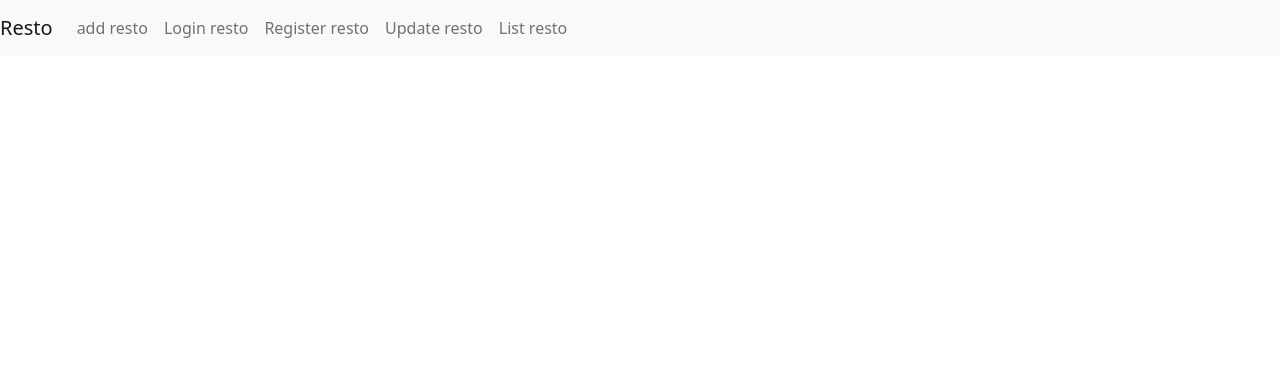
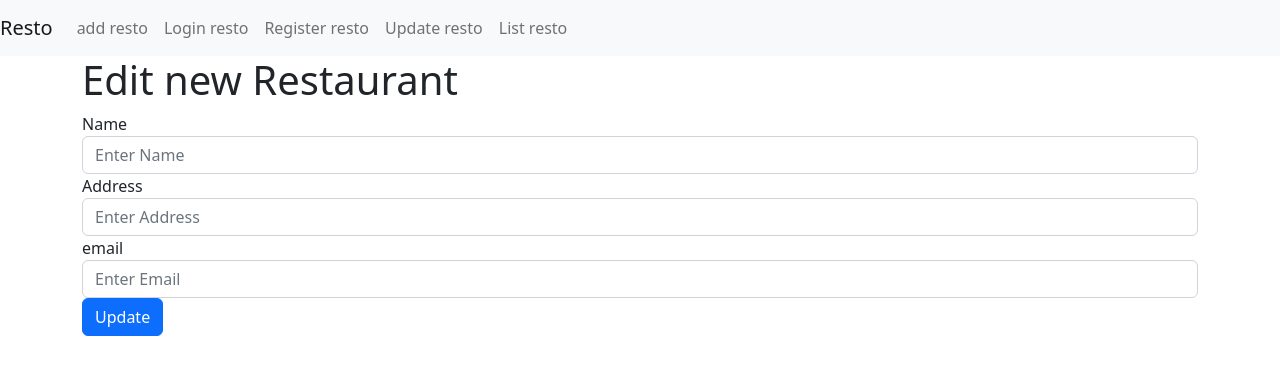
Before and after one commit to Abhinavsinghnegi/resto, an Angular app: page /update/1 in a window 1280 px wide. Before the commit this address led to /. Shown: the top 374 px of the page. Built offline with nearby package versions, Linux system fonts and the light colour scheme.

Commit message:
feat:create edit functionality for the form

```diff
--- a/src/app/app-routing.module.ts
+++ b/src/app/app-routing.module.ts
@@ -11,7 +11,7 @@ const routes: Routes = [
   {path:'list',component:ListRestoComponent},
   {path:'login',component:LoginComponent},
   {path:'register',component:RegisterComponent},
-  {path:'update',component:UpdateRestoComponent}
+  {path:'update/:id',component:UpdateRestoComponent}
 ];
 
 @NgModule({
--- a/src/app/list-resto/list-resto.component.html
+++ b/src/app/list-resto/list-resto.component.html
@@ -14,7 +14,8 @@
         <th>{{item.name}}</th>
         <th>{{item.address}}</th>
         <th>{{item.email}}</th>
-        <th><i (click)="deleteResto(item.id)" class="fa fa-trash" style="font-size:20px;color:red;cursor: pointer;"></i></th>
+        <th><i (click)="deleteResto(item.id)" class="fa fa-trash" style="font-size:20px;color:red;cursor: pointer;"></i>
+          <a routerLink="/update/{{item.id}}"><i class="fa fa-edit" style="font-size:20px;color:blue;cursor: pointer;"></i></a></th>
       </tr>
     </tbody>
   </table>
--- a/src/app/update-resto/update-resto.component.html
+++ b/src/app/update-resto/update-resto.component.html
@@ -1 +1,22 @@
-<h1>update-resto works!</h1>
+<h1>Edit new Restaurant</h1>
+<!-- <div *ngIf="alert" class="alert alert-success alert-dismissible fade show" role="alert">
+    <strong>Success!</strong>Data entered successfully.
+    <button (click)="closeAlert()" type="button" class="close" data-dismiss="alert" aria-label="Close">
+      <span aria-hidden="true">&times;</span>
+    </button>
+  </div> -->
+<form [formGroup]="editResto">
+    <div class="form-group">
+        <label>Name</label>
+        <input type="text" class="form-control" placeholder="Enter Name" formControlName="name">
+    </div>
+    <div class="form-group">
+        <label>Address</label>
+        <input type="text" class="form-control" placeholder="Enter Address" formControlName="address">
+      </div>
+    <div class="form-group">
+        <label>email</label>
+        <input type="email" class="form-control" placeholder="Enter Email" formControlName="email">
+    </div>
+    <button type="submit" class="btn btn-primary">Update</button>
+</form>
--- a/src/app/update-resto/update-resto.component.ts
+++ b/src/app/update-resto/update-resto.component.ts
@@ -1,4 +1,5 @@
 import { Component, OnInit } from '@angular/core';
+import { FormGroup, FormControl } from "@angular/forms";
 
 @Component({
   selector: 'app-update-resto',
@@ -6,7 +7,11 @@ import { Component, OnInit } from '@angular/core';
   styleUrls: ['./update-resto.component.css']
 })
 export class UpdateRestoComponent implements OnInit {
-
+  editResto = new FormGroup({
+    name:new FormControl(''),
+    address:new FormControl(''),
+    email:new FormControl('')
+  })
   constructor() { }
 
   ngOnInit(): void {
```
